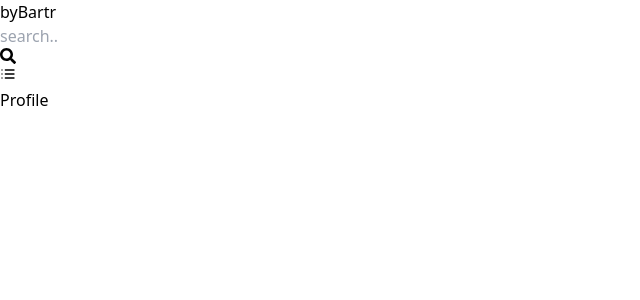
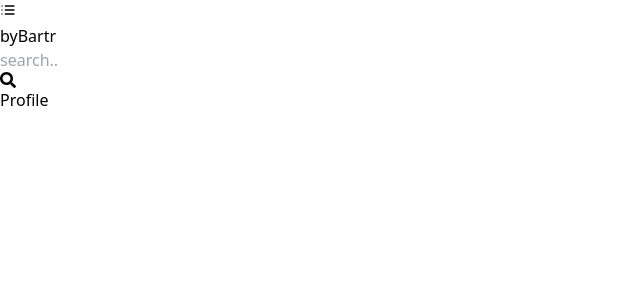
Before and after one commit to ehi-iyere/byBartr, a React (Vite) app in the folder client/: page /Profile in a window 1280 px wide. Shown: the top 300 px of the page, without its empty margins (0-640 px from the left). Built offline with nearby package versions, Linux system fonts and the light colour scheme.

Commit message:
Editing Dropdown menu

```diff
--- a/client/src/App.jsx
+++ b/client/src/App.jsx
@@ -8,12 +8,13 @@ import Login from "./pages/Login";
 import Logout from "./pages/Logout";
 import Profile from "./pages/Profile";
 import Header from "./components/Header";
-//import Droupdown from "./components/Droupdown";
+import Droupdown from "./components/Droupdown";
 
 export default function App() {
   return (
     <BrowserRouter>
-      <Header options={["Home", "About", "Log-in", "Profile"]} />
+      <Droupdown options={["Home", "About", "Log-in", "Profile"]} />
+      <Header />
 
       <Routes>
         <Route path="/" element={<Home />} />
--- a/client/src/components/Droupdown.jsx
+++ b/client/src/components/Droupdown.jsx
@@ -1,11 +1,12 @@
 // eslint-disable-next-line no-unused-vars
 import { useState } from "react";
 import { FiList } from "react-icons/fi";
+import { Link } from "react-router-dom";
 
 export default function Droupdown({ options = [{}] }) {
   const [isExpanded, setIsExpanded] = useState(false);
   return (
-    <div>
+    <div className="absolute top-0 right-0">
       <button onClick={() => setIsExpanded(!isExpanded)}>
         <FiList className="text-red" />
       </button>
@@ -13,9 +14,14 @@ export default function Droupdown({ options = [{}] }) {
         <div className="bg-slate-200 shadow-md w-24">
           <ul>
             {options.map((options) => (
-              <li className="hover:bg-blue-400 hover:text-white" key={options}>
-                {options}
-              </li>
+              <Link key={options} to={options}>
+                <li
+                  className="hover:bg-blue-400 hover:text-white"
+                  key={options}
+                >
+                  {options}
+                </li>
+              </Link>
             ))}
           </ul>
         </div>
--- a/client/src/components/Header.jsx
+++ b/client/src/components/Header.jsx
@@ -1,10 +1,10 @@
 // eslint-disable-next-line no-unused-vars
 import { useState } from "react";
 import { FaSearch } from "react-icons/fa";
-import { FiList } from "react-icons/fi";
+//import { FiList } from "react-icons/fi";
 import { Link } from "react-router-dom";
-export default function Header({ options = [{}] }) {
-  const [isExpanded, setIsExpanded] = useState(false);
+export default function Header() {
+  //const [isExpanded, setIsExpanded] = useState(false);
   return (
     <header className="bg-slate-200 shadow-md">
       <div className="flex justify-between items-center max-w-6xl mx-auto p-3">
@@ -23,27 +23,6 @@ export default function Header({ options = [{}] }) {
           />
           <FaSearch className="text-slate-600" />
         </form>
-        <div>
-          <button onClick={() => setIsExpanded(!isExpanded)}>
-            <FiList className="text-red" />
-          </button>
-          {isExpanded && (
-            <div className="bg-slate-200 shadow-md w-24">
-              <ul>
-                {options.map((options) => (
-                  <Link key={options} to={options}>
-                    <li
-                      className="hover:bg-blue-400 hover:text-white"
-                      key={options}
-                    >
-                      {options}
-                    </li>
-                  </Link>
-                ))}
-              </ul>
-            </div>
-          )}
-        </div>
       </div>
     </header>
   );
```
